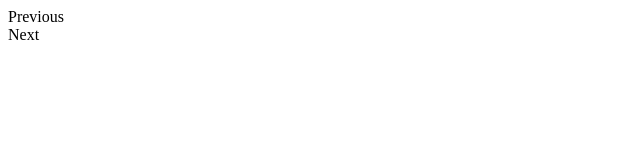
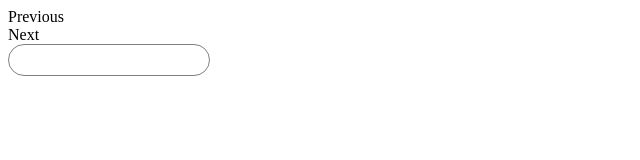
Before and after one commit to Jaizzer/webpage-image-slider, a website: page index.html in a window 1280 px wide. Shown: the whole page, without its empty margins (0-640 px from the left). Drawn offline with Linux system fonts and the light colour scheme.

Commit message:
feat: Add styling to the slide indicator

```diff
--- a/style.css
+++ b/style.css
@@ -5,3 +5,25 @@
 img.visible {
     display: block;
 }
+
+.slider-indicator {
+    height: 30px;
+    width: 200px;
+
+    border: 1px solid grey;
+    border-radius: 20px;
+
+    display: grid;
+    grid-auto-flow: column;
+    align-content: center;
+    justify-content: center;
+    gap: 10px;
+}
+
+.dot {
+    width: 10px;
+    height: 10px;
+
+    background-color: grey;
+    border-radius: 5px;
+}
```
